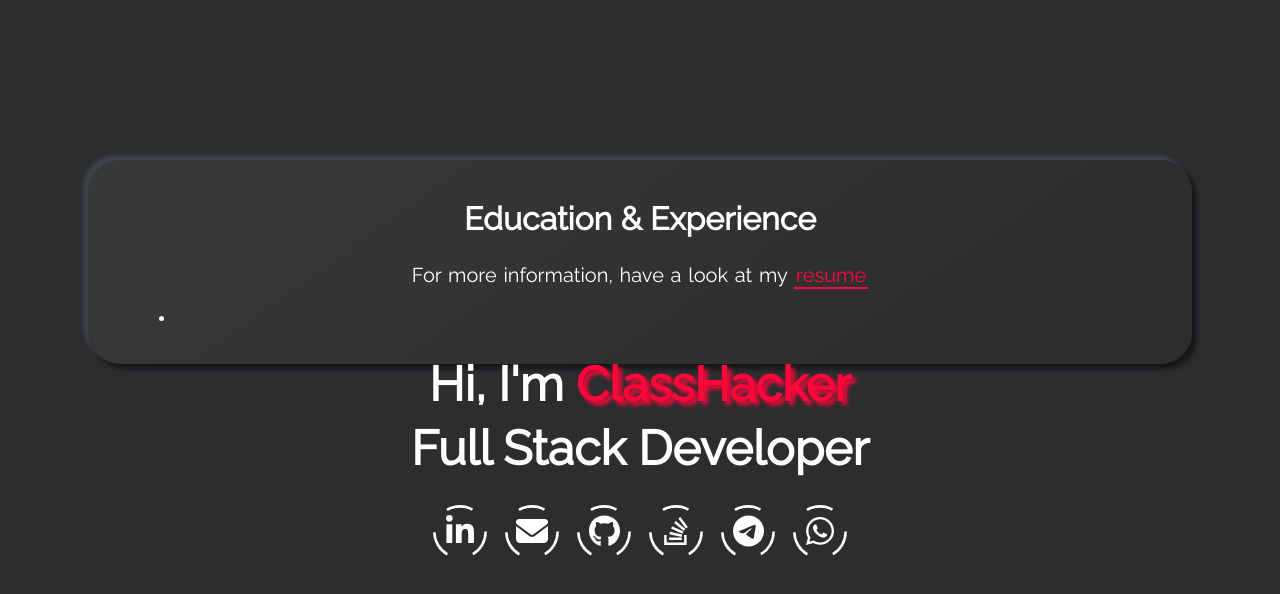
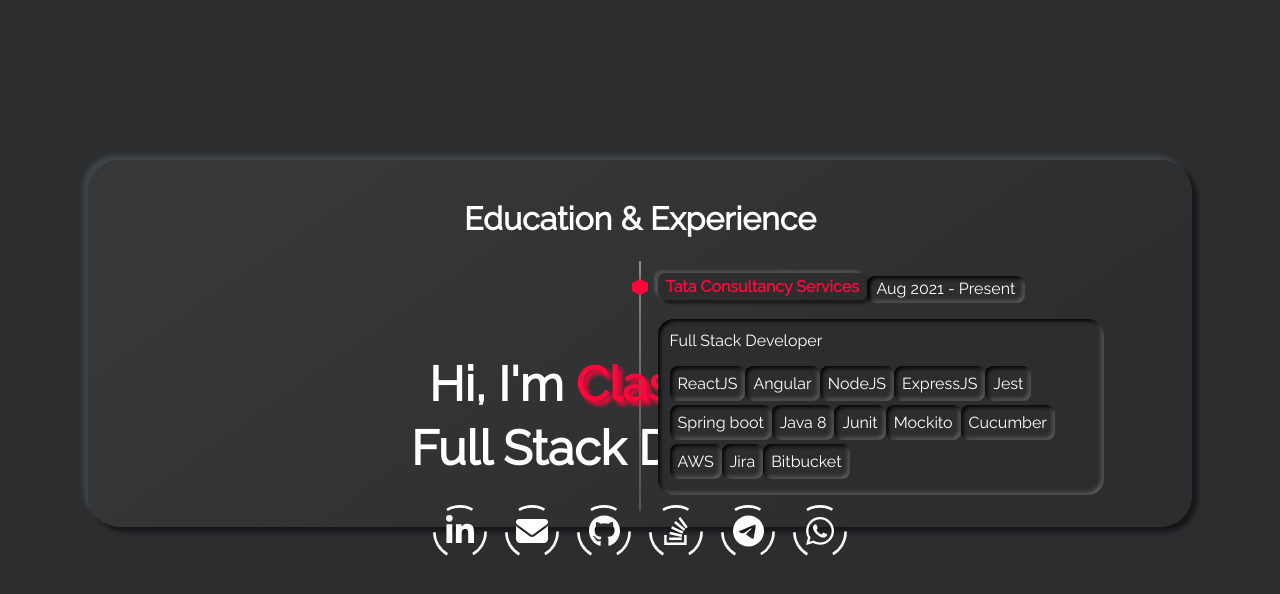
Before and after one commit to ClassHacker/classhacker.github.io, a React (Create React App) app: page / in a window 1280 px wide. Shown: the top 594 px of the page. Built offline with nearby package versions, Linux system fonts and the light colour scheme; what react-animations would draw is missing.

Commit message:
Added experience

```diff
--- a/src/App.js
+++ b/src/App.js
@@ -19,14 +19,52 @@
     <div className='layout'>
       <section className='card neumorphism-card-big'>
         <h1 className='title'>Education & Experience</h1>
-        <p className='subtitle'>
+        {/* <p className='subtitle'>
           For more information, have a look at my <a className='highlight-link' href="public/resume.txt" download="Resume.txt">resume</a>
-        </p>
-        <div>
-          <ul>
+        </p> */}
+        <div className='timeline-wrapper'>
+          <ul className='timeline'>
             <li>
-              <div>
-
+              <div className='direction-r'>
+                <div className='flag-wrapper'>
+                  <span className='hexagon'></span>
+                  <span className='flag neumorphism-button' data-aos="zoom-in-left">
+                    <a href="https://tcs.com/" target="_blank" rel="noreferrer">
+                      <span>Tata Consultancy Services</span>
+                    </a>
+                  </span>
+                  <span className='time-wrapper' data-aos="zoom-in-left">
+                    <span className='time neumorphism-card'>Aug 2021 - Present</span>
+                  </span>
+                </div>
+                {/* <div className='neumorphism-card-mid'> */}
+                  <div className="desc neumorphism-card" data-aos="zoom-in-left">
+                    Full Stack Developer
+                      <div className="tag-wrapper">
+                          <span className="tag neumorphism-card">ReactJS</span>
+                          <span className="tag neumorphism-card">Angular</span>
+                          <span className="tag neumorphism-card">NodeJS</span>
+                          <span className="tag neumorphism-card">ExpressJS</span>
+                          <span className="tag neumorphism-card">Jest</span>
+                          <span className="tag neumorphism-card">Spring boot</span>
+                          <span className="tag neumorphism-card">Java 8</span>
+                          <span className="tag neumorphism-card">Junit</span>
+                          <span className="tag neumorphism-card">Mockito</span>
+                          <span className="tag neumorphism-card">Cucumber</span>
+                          <span className="tag neumorphism-card">AWS</span>
+                          <span className="tag neumorphism-card">Jira</span>
+                          <span className="tag neumorphism-card">Bitbucket</span>
+                      </div>
+                  </div>
+                  {/* <div className="desc neumorphism-card" data-aos="zoom-in-left">
+                    Tools
+                      <div className="tag-wrapper">
+                          <span className="tag neumorphism-card">VS Code</span>
+                          <span className="tag neumorphism-card">STS</span>
+                          <span className="tag neumorphism-card">POSTMAN</span>
+                      </div>
+                  </div> */}
+                {/* </div> */}
               </div>
             </li>
           </ul>
--- a/src/App.scss
+++ b/src/App.scss
@@ -298,8 +298,151 @@
 .layout .card .description {
   text-align: justify;
 }
+.neumorphism-button {
+  background: linear-gradient(
+    145deg,
+    rgba(100, 100, 105, 0.15) 15%,
+    rgba(33, 33, 33, 0.4) 80%
+  );
+  box-shadow: -4px -3px 2px 0 rgba(250, 250, 250, 0.13),
+    4px 4px 2px 0 rgba(0, 0, 0, 0.4);
+}
+.neumorphism-card {
+  box-shadow: inset 2px 2px 4px rgba(0, 0, 0, 1),
+    inset -2px -2px 4px rgba(99, 99, 99, 1);
+}
 .neumorphism-card-big {
   box-shadow: 5px 5px 4px #161718, -5px -5px 4px #404346;
+}
+.neumorphism-card-mid {
+  box-shadow: 5px 5px 4px #161718, -5px -5px 4px #404346;
+}
+@mixin neumorphism-button-pressed {
+  background: linear-gradient(
+    150deg,
+    rgba(20, 20, 20, 0.4) 10%,
+    rgba(115, 115, 115, 0.15) 80%
+  );
+  box-shadow: 1px 1px 2px 0 rgba(210, 210, 210, 0.4),
+    -1px -1px 2px rgba(0, 0, 0, 0.4), inset 3px 3px 2px 0 rgba(0, 0, 0, 0.4),
+    inset -1px -2px 2px rgba(210, 210, 210, 0.4);
+}
+
+// Timeline Section
+.timeline-wrapper {
+  .timeline {
+    list-style-type: none;
+    padding: 0;
+    position: relative;
+  }
+  .timeline::before {
+    background: linear-gradient(
+      to bottom,
+      #f3f3f3 0%,
+      #d5d5d5 8%,
+      #d5d5d5 92%,
+      #f3f3f3 100%
+    );
+    content: " ";
+    height: 100%;
+    left: 50%;
+    margin-left: -0.0675rem;
+    position: absolute;
+    width: 0.125rem;
+    z-index: -1;
+  }
+  .timeline li {
+    padding: 1rem 0;
+  }
+  .hexagon {
+    background: $primary-color;
+    height: 0.5rem;
+    left: 0;
+    margin-left: auto;
+    margin-right: auto;
+    position: absolute;
+    right: 0;
+    top: -0.8rem;
+    width: 1rem;
+  }
+  .hexagon:before,
+  .hexagon:after {
+    border-left: 2rem solid transparent;
+    border-right: 2rem solid transparent;
+    border-left-width: 0.5rem;
+    border-right-width: 0.5rem;
+    content: "";
+    left: 0;
+    position: absolute;
+  }
+  .hexagon:before {
+    border-bottom: 0.25rem solid $primary-color;
+    top: -0.25rem;
+  }
+  .hexagon:after {
+    border-top: 0.25rem solid $primary-color;
+    bottom: -0.25rem;
+  }
+  .flag-wrapper {
+    position: relative;
+    text-align: center;
+  }
+  .flag {
+    background: $bg-color;
+    border-radius: 0.5rem;
+    font-weight: $font-weight-strong;
+    padding: 0.25rem 0.5rem;
+    span {
+      position: relative;
+      transition: 0.4s;
+    }
+    span:after {
+      content: "\226B";
+      color: $primary-color;
+      position: absolute;
+      opacity: 0;
+      right: -1rem;
+      transition: 0.4s;
+    }
+    &:hover span {
+      letter-spacing: 0.05rem;
+      padding-right: 1.25rem;
+    }
+    &:hover span:after {
+      opacity: 1;
+      right: 0;
+    }
+  }
+  .time-wrapper {
+    color: $text-color;
+    display: block;
+    line-height: 0.5rem;
+    margin-top: 0.3rem;
+  }
+  .time {
+    background: $bg-color;
+    border-radius: 0.5rem;
+    display: inline-block;
+    padding: .6rem;
+  }
+  .desc {
+    background: $bg-color;
+    border-radius: 1rem;
+    margin: 1em 0 0 0;
+    padding: 0.75em;
+    text-align: center;
+  }
+}
+
+// Project
+.tag-wrapper {
+  margin: 1rem 0 0 0;
+}
+.tag {
+  border-radius: 0.5rem;
+  display: inline-block;
+  margin-bottom: 0.25rem;
+  padding: 0.5rem;
 }
 
 @media only screen and (min-width: $small-screen) {
@@ -325,6 +468,61 @@
       font-size: 2rem;
     }
   }
+
+  .timeline-wrapper {
+    .timeline {
+      margin: 0 auto;
+      width: 39.25rem;
+    }
+    .timeline li:after {
+      clear: both;
+      content: "";
+      display: block;
+    }
+    .direction-l {
+      float: left;
+      text-align: right;
+      width: 18.5rem;
+      .hexagon {
+        left: auto;
+        right: -1.6rem;
+        top: 0.4rem;
+      }
+      .flag-wrapper {
+        display: inline-block;
+        text-align: right;
+      }
+      .time-wrapper {
+        float: left;
+        margin-top: -0.1rem;
+      }
+      .desc {
+        text-align: right;
+      }
+    }
+    .direction-r {
+      float: right;
+      text-align: left;
+      width: 18.5rem;
+      .hexagon {
+        left: -1.6rem;
+        right: auto;
+        top: 0.4rem;
+      }
+      .flag-wrapper {
+        display: inline-block;
+        text-align: left;
+      }
+      .time-wrapper {
+        float: right;
+        margin-top: -0.1rem;
+      }
+      .desc {
+        text-align: left;
+      }
+    }
+  }
+
 }
 @media only screen and (min-width: $medium-screen) {
   .layout {
@@ -333,10 +531,34 @@
   .layout .card {
     padding: 1rem 3rem;
   }
+
+  .timeline-wrapper {
+    .timeline {
+      width: 49rem;
+    }
+    .direction-l {
+      width: 23.35rem;
+    }
+    .direction-r {
+      width: 23.35rem;
+    }
+  }
+
 }
 @media only screen and (min-width: $large-screen) {
   .layout {
     padding: 5rem 5rem;
+  }
+  .timeline-wrapper {
+    .timeline {
+      width: 58rem;
+    }
+    .direction-l {
+      width: 27.9rem;
+    }
+    .direction-r {
+      width: 27.9rem;
+    }
   }
 }
 
```
